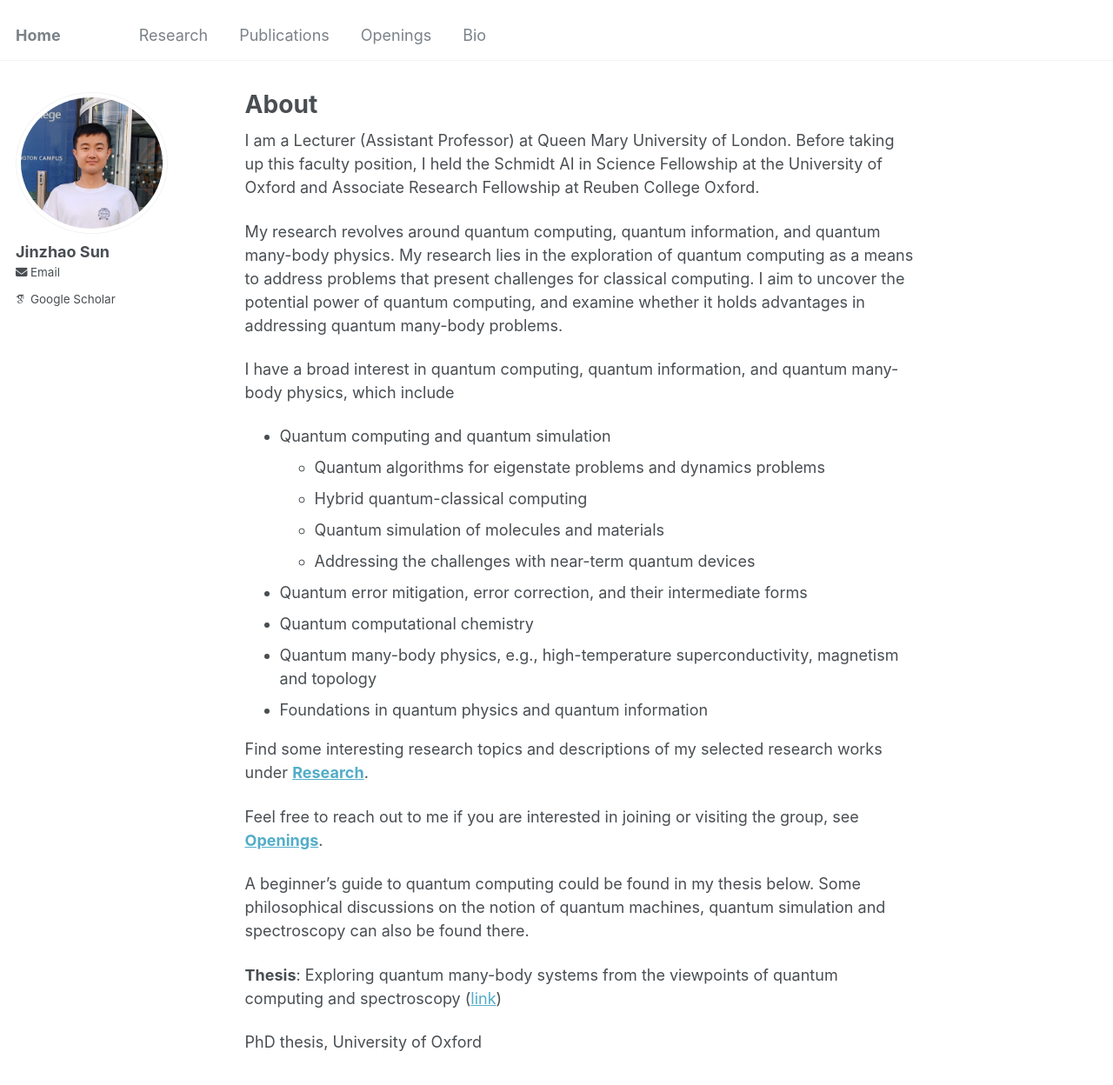
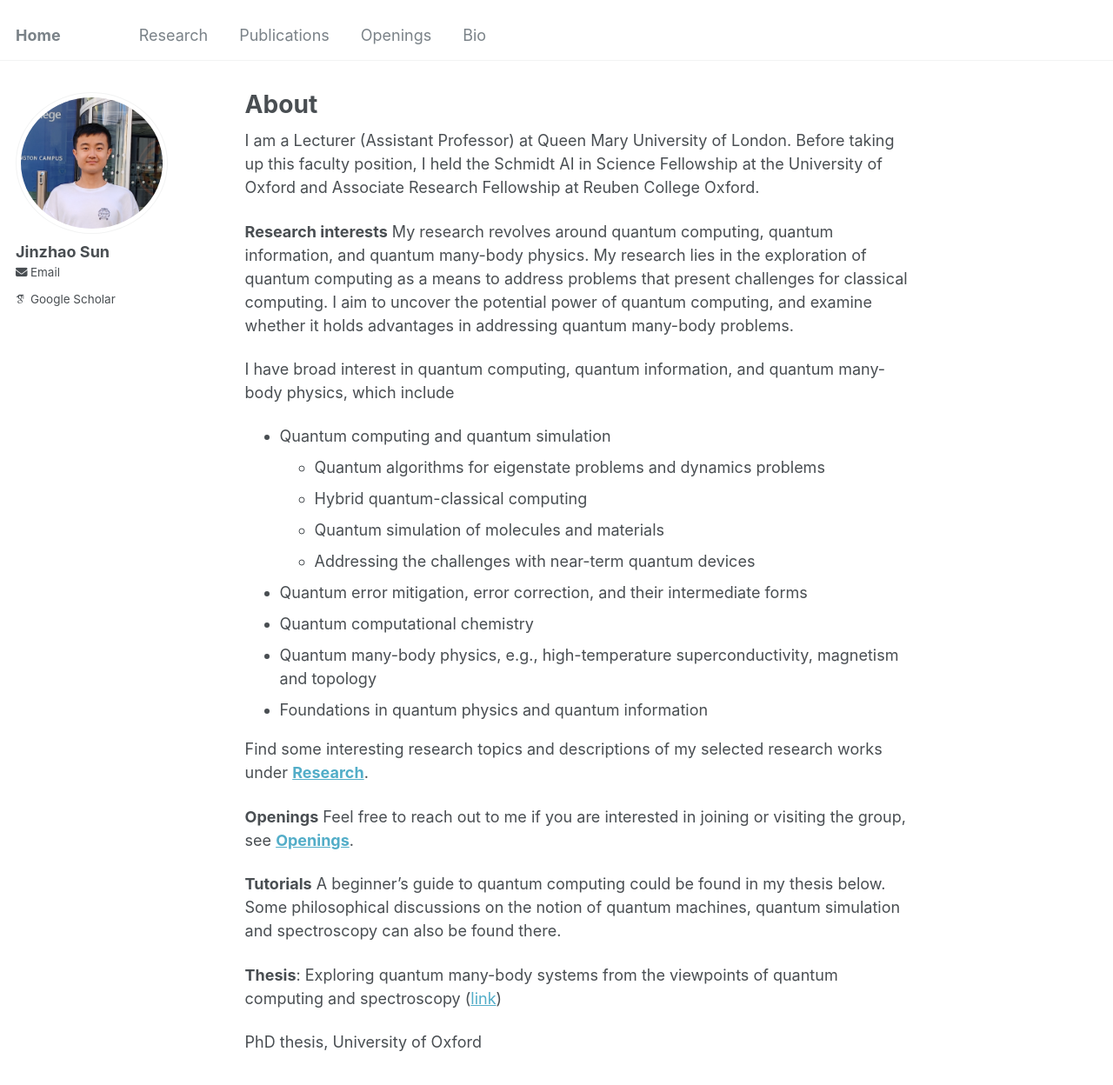
Before and after one commit to jinzhao-sun/jinzhao-sun.github.io, a Jekyll site: the page built from _pages/about.md, in a window 1280 px wide and 1400 px high. Shown: the top 1248 px of the window at 87% size. Built offline with Jekyll 4.4.1, drawn with Linux system fonts in a browser that asks for light colours; some web fonts are replaced.

Commit message:
Update about.md

```diff
--- a/_pages/about.md
+++ b/_pages/about.md
@@ -9,9 +9,9 @@ redirect_from:
 
 I am a Lecturer (Assistant Professor) at Queen Mary University of London. Before taking up this faculty position, I held the Schmidt AI in Science Fellowship at the University of Oxford and Associate Research Fellowship at Reuben College Oxford.
 
-My research revolves around quantum computing, quantum information, and quantum many-body physics. My research lies in the exploration of quantum computing as a means to address problems that present challenges for classical computing. I aim to uncover the potential power of quantum computing, and examine whether it holds advantages in addressing quantum many-body problems.
+**Research interests** My research revolves around quantum computing, quantum information, and quantum many-body physics. My research lies in the exploration of quantum computing as a means to address problems that present challenges for classical computing. I aim to uncover the potential power of quantum computing, and examine whether it holds advantages in addressing quantum many-body problems.
 
-I have a broad interest in quantum computing, quantum information, and quantum many-body physics, which include
+I have broad interest in quantum computing, quantum information, and quantum many-body physics, which include
 * Quantum computing and quantum simulation
   *  Quantum algorithms for eigenstate problems and dynamics problems
   *  Hybrid quantum-classical computing
@@ -24,9 +24,9 @@ I have a broad interest in quantum computing, quantum information, and quantum m
 
 Find some interesting research topics and descriptions of my selected research works under **[Research](research.md)**.
 
-Feel free to reach out to me if you are interested in joining or visiting the group, see **[Openings](openings.md)**.
+**Openings** Feel free to reach out to me if you are interested in joining or visiting the group, see **[Openings](openings.md)**.
 
-A beginner's guide to quantum computing could be found in my thesis below. Some philosophical discussions on the notion of quantum machines, quantum simulation and spectroscopy can also be found there.
+**Tutorials** A beginner's guide to quantum computing could be found in my thesis below. Some philosophical discussions on the notion of quantum machines, quantum simulation and spectroscopy can also be found there.
 
 **Thesis**:
 Exploring quantum many-body systems from the viewpoints of quantum computing and spectroscopy ([link](https://ora.ox.ac.uk/objects/uuid:de5499cb-9c49-4be3-acc1-5be4cb81099d))
```
